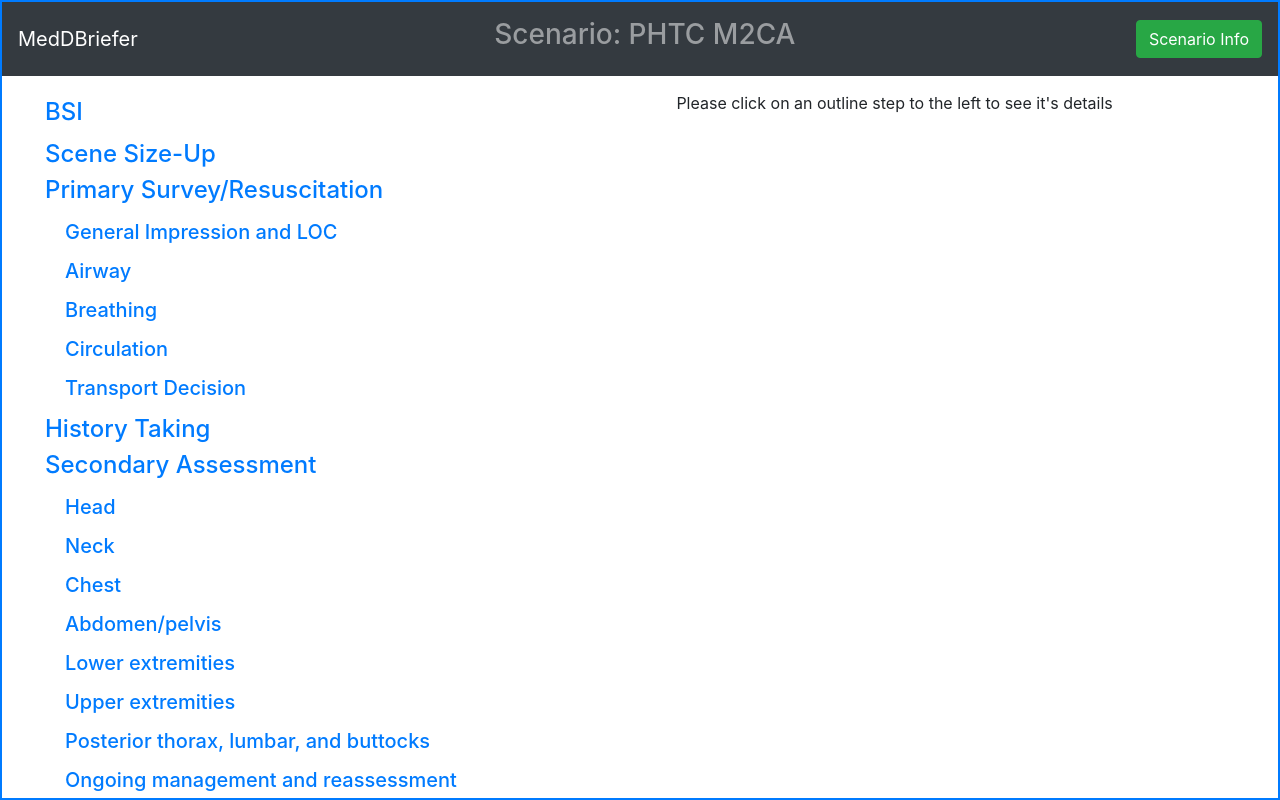
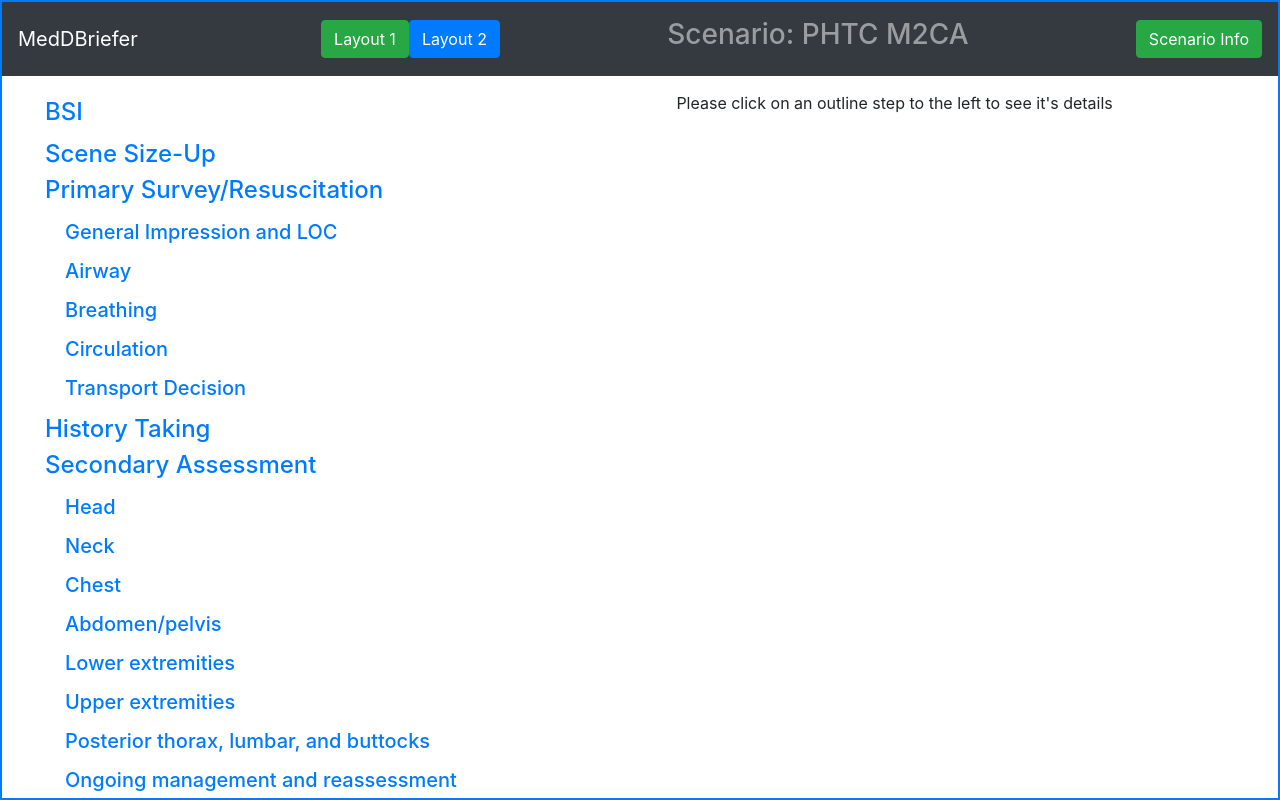
Before and after one commit to MedDBriefer/mockup, a React (Create React App) app: page /#/ in a window 1280 px wide. Built offline with nearby package versions, Linux system fonts and the light colour scheme.

Commit message:
added Layout 1 and Layout 2 buttons

```diff
--- a/src/components/MDBNavBar.js
+++ b/src/components/MDBNavBar.js
@@ -1,4 +1,7 @@
-import React, { useEffect, useState } from 'react';
+import React, {
+    // useEffect,
+    useState
+} from 'react';
 
 import { usePrefs } from "../contexts/PreferencesContext"
 
@@ -20,26 +23,27 @@ import {
 
 const MDBNavBar = ({title, scenInfoToggler }) => {
 
-    // const {setPref} = usePrefs()
-    // const [activeMockup, setActiveMockup] = useState("mockup1")
+    const { setPref } = usePrefs()
+    const [activeMockup, setActiveMockup] = useState("mockup1")
 
-    // const isCurrentMockup = (mockup) => mockup === activeMockup
+    const isCurrentMockup = (mockup) => mockup === activeMockup
 
-    // const setMockup1Prefs = (event) => {
-    //     event.preventDefault()
-    //     setPref("dispLeafNodesInline", false)
-    //     setPref("dispAssessmentFindingsInline", true)
-    //     setPref("inhibitRaterOversharing", false)
-    //     setActiveMockup("mockup1")
-    // }
+    const setMockup1Prefs = (event) => {
+        event.preventDefault()
+        setPref("dispLeafNodesInline", false)
+        setPref("dispAssessmentFindingsInline", true)
+        setPref("inhibitRaterOversharing", true)
+        setActiveMockup("mockup1")
+    }
 
-    // const setMockup2Prefs = (event) => {
-    //     event.preventDefault()
-    //     setPref("dispLeafNodesInline", true)
-    //     setPref("dispAssessmentFindingsInline", true)
-    //     setPref("inhibitRaterOversharing", true)
-    //     setActiveMockup("mockup2")
-    // }
+    const setMockup2Prefs = (event) => {
+        event.preventDefault()
+        setPref("dispLeafNodesInline", true)
+        setPref("dispAssessmentFindingsInline", true)
+        setPref("inhibitRaterOversharing", true)
+        setActiveMockup("mockup2")
+    }
+
     // const setMockup3Prefs = (event) => {
     //     event.preventDefault()
     //     setPref("dispLeafNodesInline", true)
@@ -48,24 +52,6 @@ const MDBNavBar = ({title, scenInfoToggler }) => {
     //     setActiveMockup("mockup3")
     // }
 
-    // useEffect(() => {
-
-    // },[])
-
-    // <Nav>
-    //     <Button color={isCurrentMockup("mockup1") ? "success" : "primary"}
-    //         onClick={setMockup1Prefs}>
-    //         Mockup 1
-    //             </Button>
-    //     <Button color={isCurrentMockup("mockup2") ? "success" : "primary"}
-    //         onClick={setMockup2Prefs}>
-    //         Mockup 2
-    //             </Button>
-    //     <Button color={isCurrentMockup("mockup3") ? "success" : "primary"}
-    //         onClick={setMockup3Prefs}>
-    //         Mockup 3
-    //             </Button>
-    // </Nav>
 
     return (
         <Navbar color="dark" dark>
@@ -73,6 +59,21 @@ const MDBNavBar = ({title, scenInfoToggler }) => {
             <NavbarBrand href="#">
                 MedDBriefer
             </NavbarBrand>
+
+            <Nav>
+                <Button
+                    color={isCurrentMockup("mockup1") ? "success" : "primary"}
+                    onClick={setMockup1Prefs}
+                >
+                    Layout 1
+                </Button>
+                <Button
+                    color={isCurrentMockup("mockup2") ? "success" : "primary"}
+                    onClick={setMockup2Prefs}
+                >
+                    Layout 2
+                </Button>
+            </Nav>
 
            {!!title &&
                 <NavbarText tag="h3">{title}</NavbarText>
```
